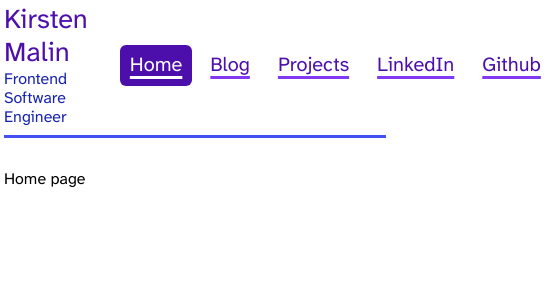
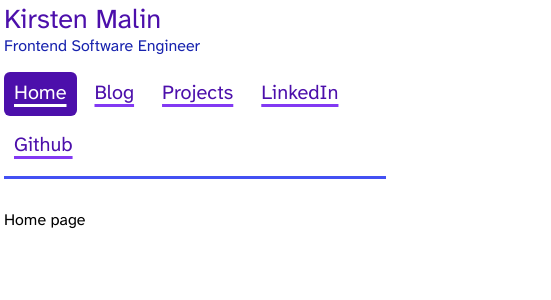
Before and after one commit to kirstenmalin/kirstenmalin.com, a React (Vite) app: page / in a window 390 px wide. Shown: the top 300 px of the page, 551 px wide, since content can reach past the window. Built offline with nearby package versions, Linux system fonts and the light colour scheme.

Commit message:
Make header responsive

```diff
--- a/src/components/header/header.module.css
+++ b/src/components/header/header.module.css
@@ -1,11 +1,17 @@
 .header {
   border-bottom: solid 3px var(--color-secondary-light);
   display: flex;
-  gap: 2rem;
+  flex-direction: column;
+  gap: 1rem;
   justify-content: space-between;
   margin: 0 auto 2rem;
   max-width: var(--max-page-width);
   padding-bottom: 0.5rem;
+
+  @media (width >= 750px) {
+    flex-direction: row;
+    gap: 2rem;
+  }
 }
 
 .siteName {
@@ -24,6 +30,7 @@
   align-items: center;
   display: flex;
   font-size: 1.25rem;
+  justify-content: flex-end;
 
   ul {
     display: flex;
@@ -31,5 +38,10 @@
     list-style-type: none;
     margin: 0;
     padding: 0;
+    flex-wrap: wrap;
+  }
+
+  a {
+    display: inline-block;
   }
 }
```
